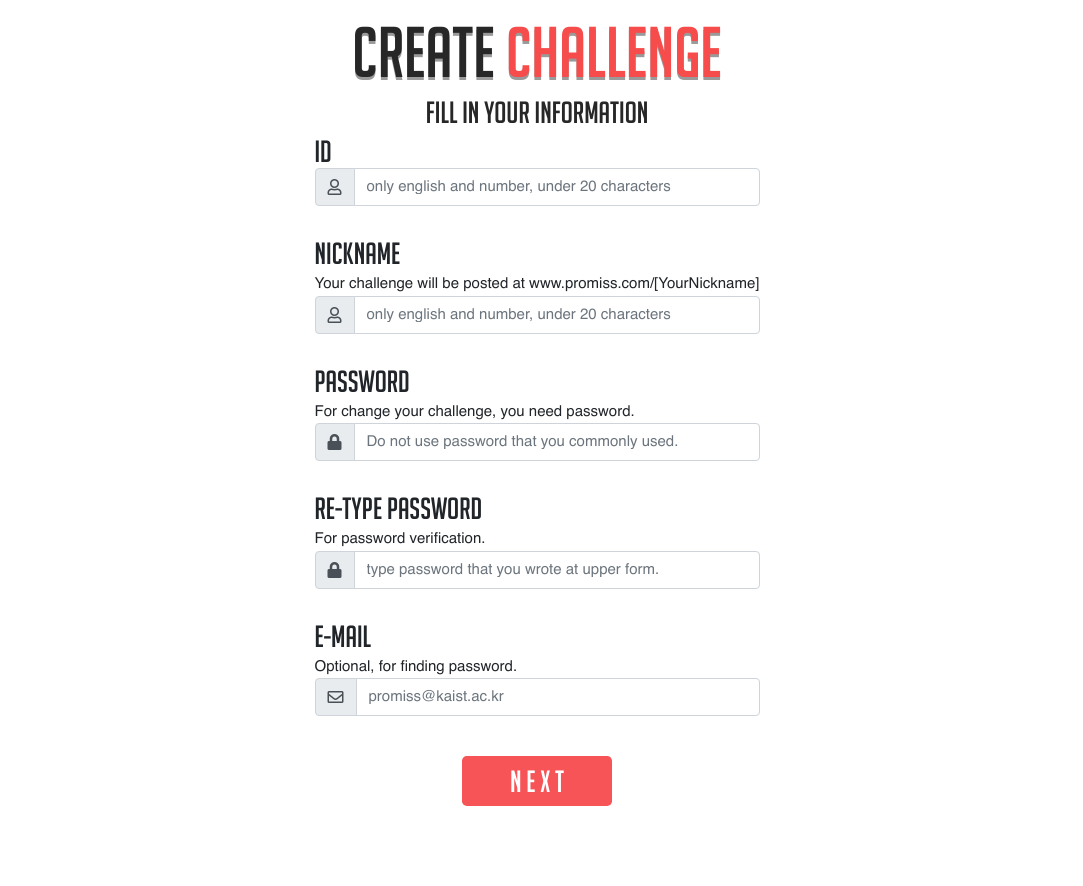
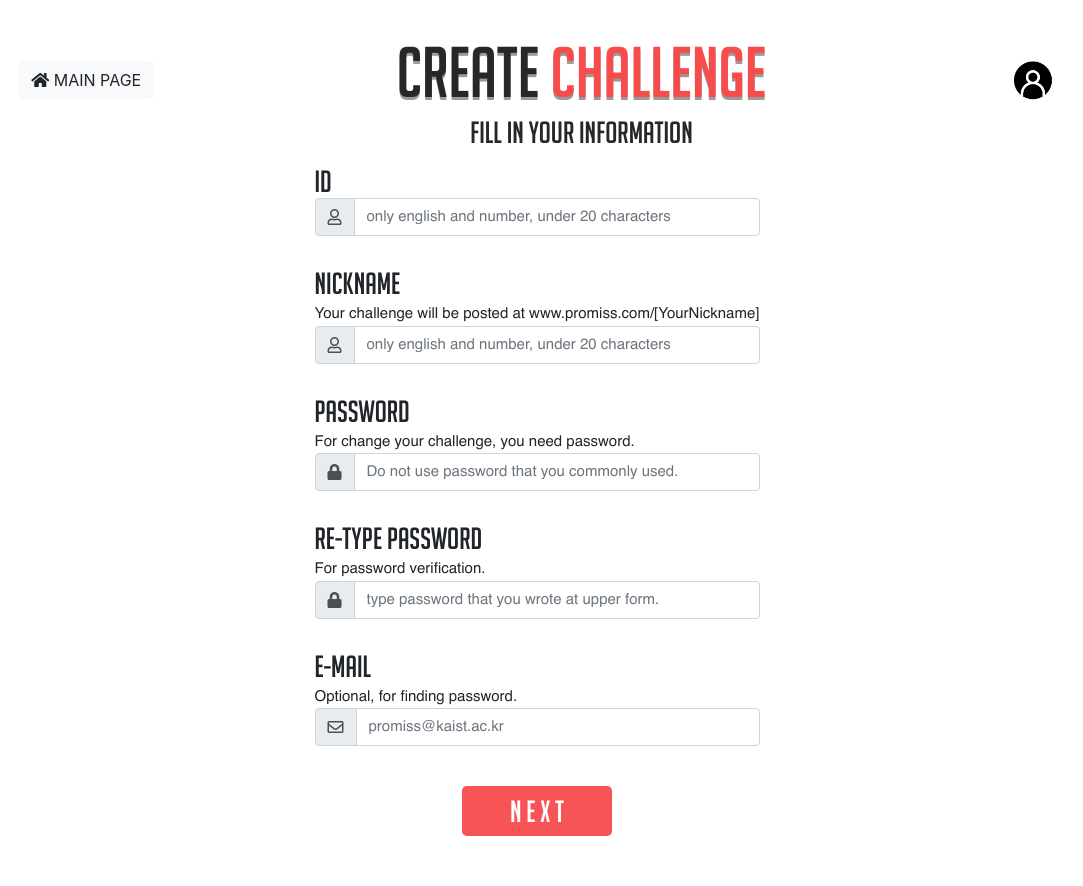
Before and after one commit to bhanghj3094/CS374-2019Spring, a Flask app: template templates/enroll.html in a window 1280 px wide. Shown: the whole page, without its empty margins (103-1186 px from the left). Before the commit the page ends 806 px from the top, so only its background shows below. Run offline with Flask 2, Linux system fonts and the light colour scheme; the template is opened without the code that fills it, so the values that code supplies are empty; some libraries are stand-ins or nearby versions.

Commit message:
add button

```diff
--- a/static/css/enroll.css
+++ b/static/css/enroll.css
@@ -19,6 +19,17 @@ input::placeholder {
     font-size: 15px;
 }
 
+/* ====== Header ====== */
+#header {
+  display: flex;
+  flex-direction: row;
+  justify-content: space-around;
+  align-items: center;
+
+  margin-top: 20px;
+  margin-bottom: 10px;
+}
+
 #title {
     font-family: BigNoodleTitling;
     font-size: 70px;
@@ -33,6 +44,23 @@ input::placeholder {
     color: #272727;
     text-align: center;
 }
+
+#title, #subtitle > span {
+  color: #f75458;
+}
+#uploadReportImage {
+  display: flex;
+  flex-direction: row;
+  justify-content: center;
+}
+#modalUploadButton {
+  margin-left: 10px;
+  font-size: 12px;
+}
+#edit {
+  width: 123px;
+}
+
 
 .first-label {
 	font-family: BigNoodleTitling;
--- a/static/js/shared_page.js
+++ b/static/js/shared_page.js
@@ -7,7 +7,7 @@ new Vue({
     time_left: "", // It is empty at first.
     print_end_time: "", // It is empty at first.
     start_time: new Date("2019-05-20T09:00:00"), // It is empty at first.
-    end_time: new Date("2019-06-25T23:59:59"), // It is empty at first.
+    end_time: new Date("2019-06-24T23:59:59"), // It is empty at first.
     complete_percentage: 0,
     image: '',
     report_text: "",
--- a/templates/enroll.html
+++ b/templates/enroll.html
@@ -7,13 +7,21 @@
   <link rel="stylesheet" href="https://use.fontawesome.com/releases/v5.8.2/css/all.css" integrity="sha384-oS3vJWv+0UjzBfQzYUhtDYW+Pj2yciDJxpsK1OYPAYjqT085Qq/1cq5FLXAZQ7Ay" crossorigin="anonymous">
 </head>
 <body>
-
+<div id="header">
+  <button type="button" class="btn btn-light" onClick="location.href='main'">
+    <i class="fas fa-home"></i>
+    <span>MAIN PAGE</span>
+  </button>
+  <div>
     <div id="title">
       <span style="color: #272727">Create</span>
       <span style="color: #F74C4C"> Challenge</span>
     </div>
     <div id="subtitle">
       Fill in your Information
+    </div>
+  </div>
+              <a href="user_home_page" class="btn-log" v-on:click="goToUser"><img src="../static/img/user.png" width="47" height="40"></a>
 </div>
 
 <br>
```
Also changed, not shown: templates/user_home_page.html (+0 -13 lines). Lines whose indentation alone changed are shown as unchanged.
